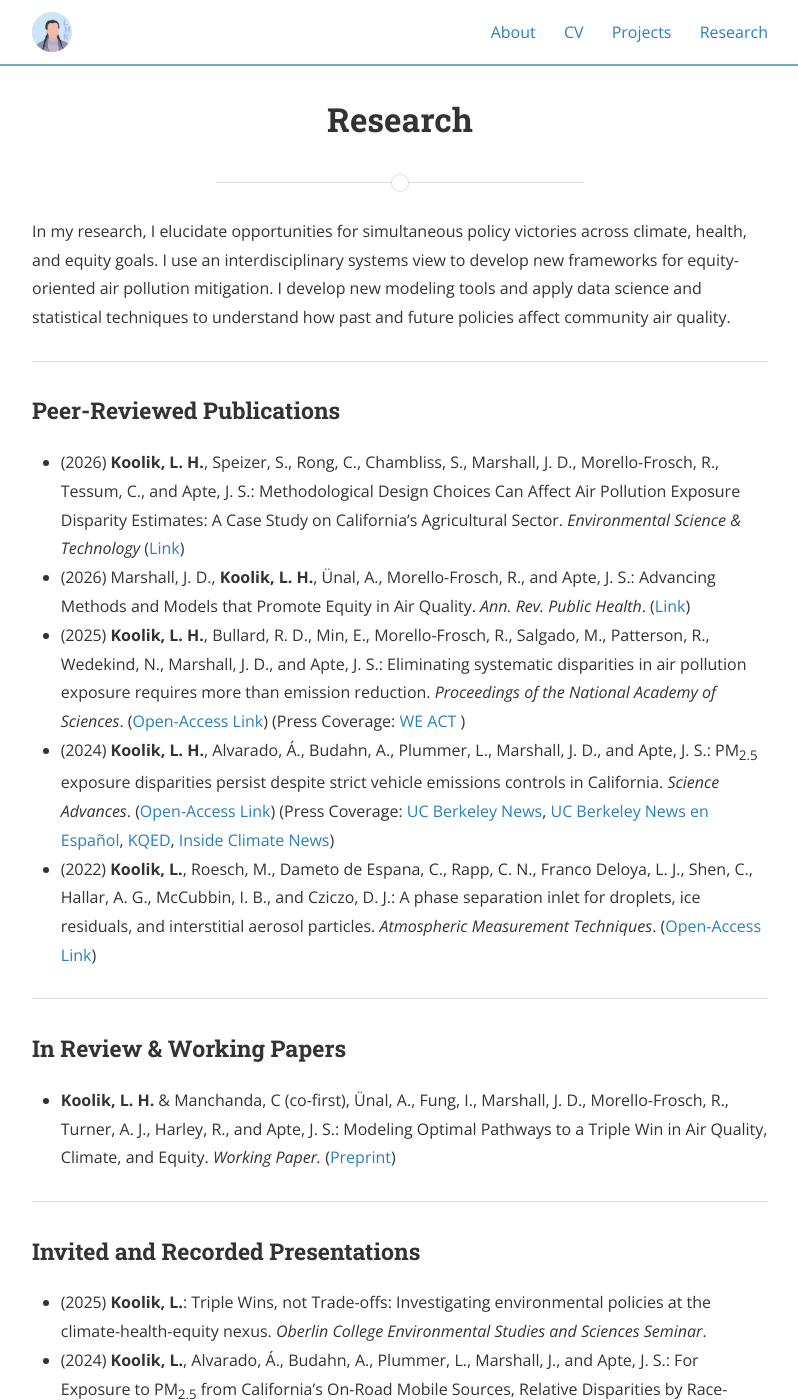
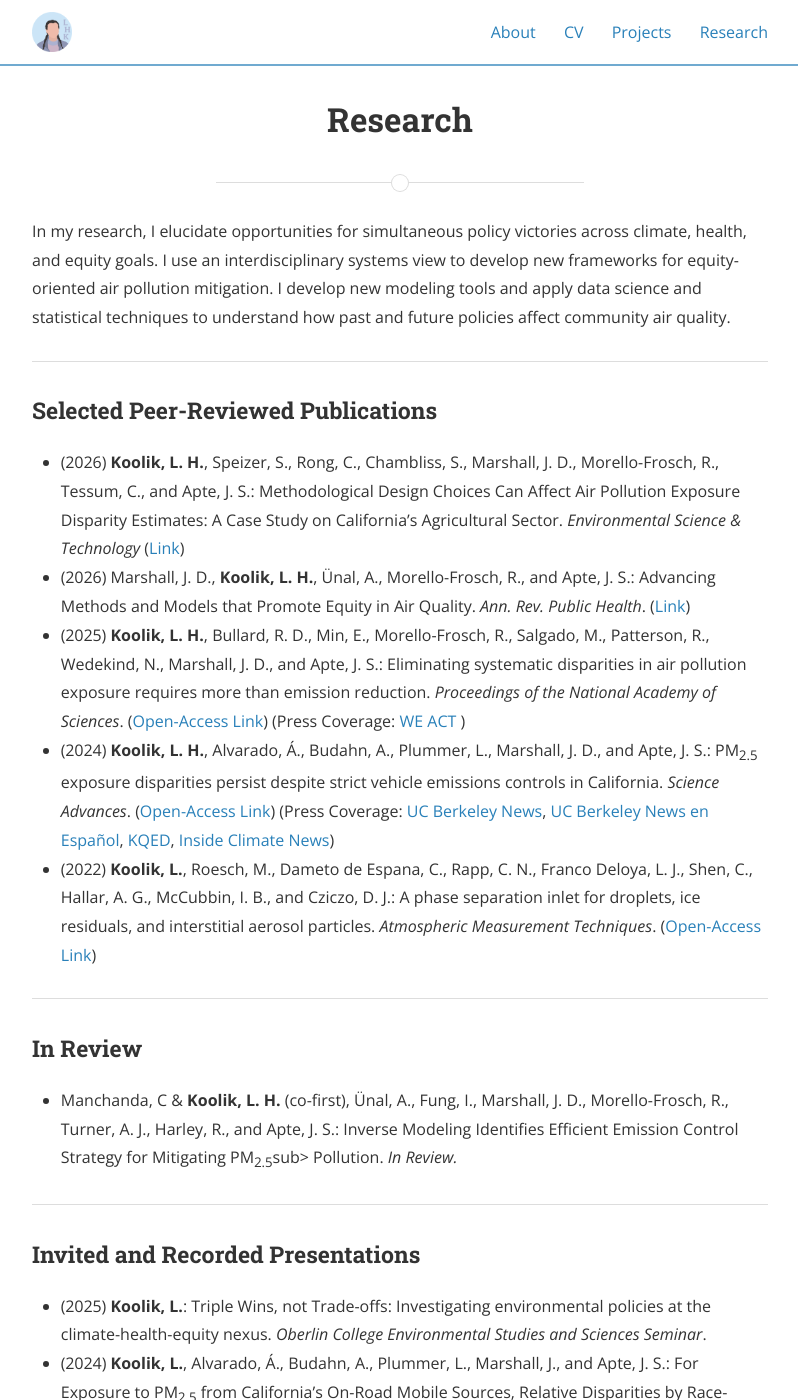
Before and after one commit to lkoolik/lkoolik.github.io, a Jekyll site: the page built from research.md, in a window 1280 px wide and 1400 px high. Shown: the whole window, without its empty margins (240-1038 px from the left). Built offline with Jekyll 4.4.1, drawn with Linux system fonts in a browser that asks for light colours; nearby versions of some CDN libraries.

Commit message:
Update research.md

```diff
--- a/research.md
+++ b/research.md
@@ -10,7 +10,7 @@ nav_order: 3
 
 <hr>
 
-<h3>Peer-Reviewed Publications</h3>
+<h3>Selected Peer-Reviewed Publications</h3>
 <ul>
   <li>(2026) <b>Koolik, L. H.</b>, Speizer, S., Rong, C., Chambliss, S., Marshall, J. D., Morello-Frosch, R., Tessum, C., and Apte, J. S.: Methodological Design Choices Can Affect Air Pollution Exposure Disparity Estimates: A Case Study on California’s Agricultural Sector. <i>Environmental Science & Technology</i> (<a href="https://doi.org/10.1021/acs.est.5c10796">Link</a>) </li>
   <li>(2026) Marshall, J. D., <b>Koolik, L. H.</b>, Ünal, A., Morello-Frosch, R., and Apte, J. S.: Advancing Methods and Models that Promote Equity in Air Quality. <i>Ann. Rev. Public Health</i>. (<a href="https://doi.org/10.1146/annurev-publhealth-091824-125106">Link</a>)</li>
@@ -21,9 +21,9 @@ nav_order: 3
 
 <hr>
 
-<h3>In Review & Working Papers</h3>
+<h3>In Review</h3>
 <ul>
-  <li><b>Koolik, L. H.</b> & Manchanda, C (co-first), Ünal, A., Fung, I., Marshall, J. D., Morello-Frosch, R., Turner, A. J., Harley, R., and Apte, J. S.: Modeling Optimal Pathways to a Triple Win in Air Quality, Climate, and Equity. <i>Working Paper.</i> (<a href="https://doi.org/10.26434/chemrxiv-2025-c6sn4">Preprint</a>)</li>
+  <li>Manchanda, C & <b>Koolik, L. H.</b> (co-first), Ünal, A., Fung, I., Marshall, J. D., Morello-Frosch, R., Turner, A. J., Harley, R., and Apte, J. S.: Inverse Modeling Identifies Efficient Emission Control Strategy for Mitigating PM<sub>2.5</sub>sub> Pollution. <i>In Review.</i> </li>
 </ul>
 
 <hr>
```
